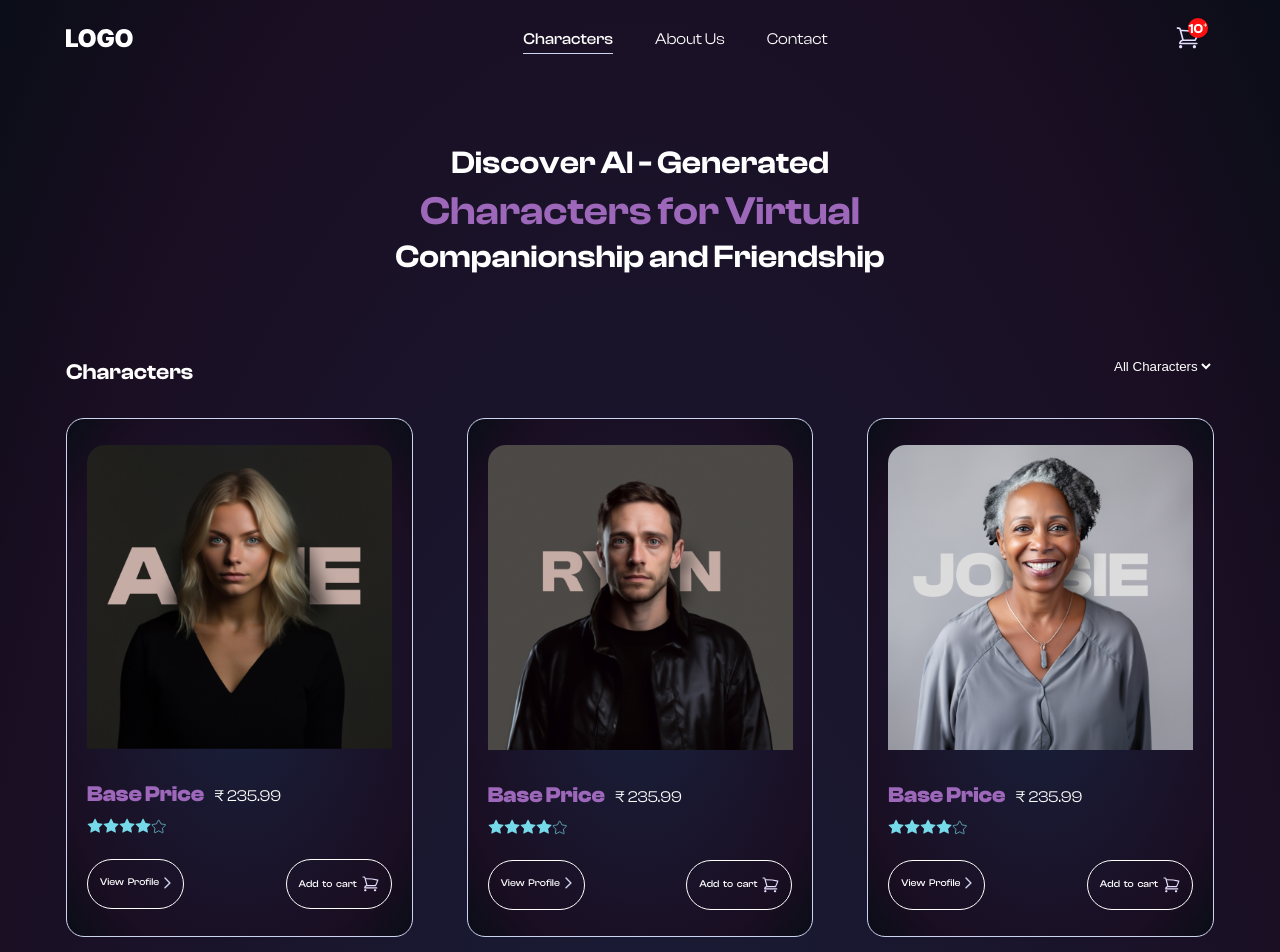
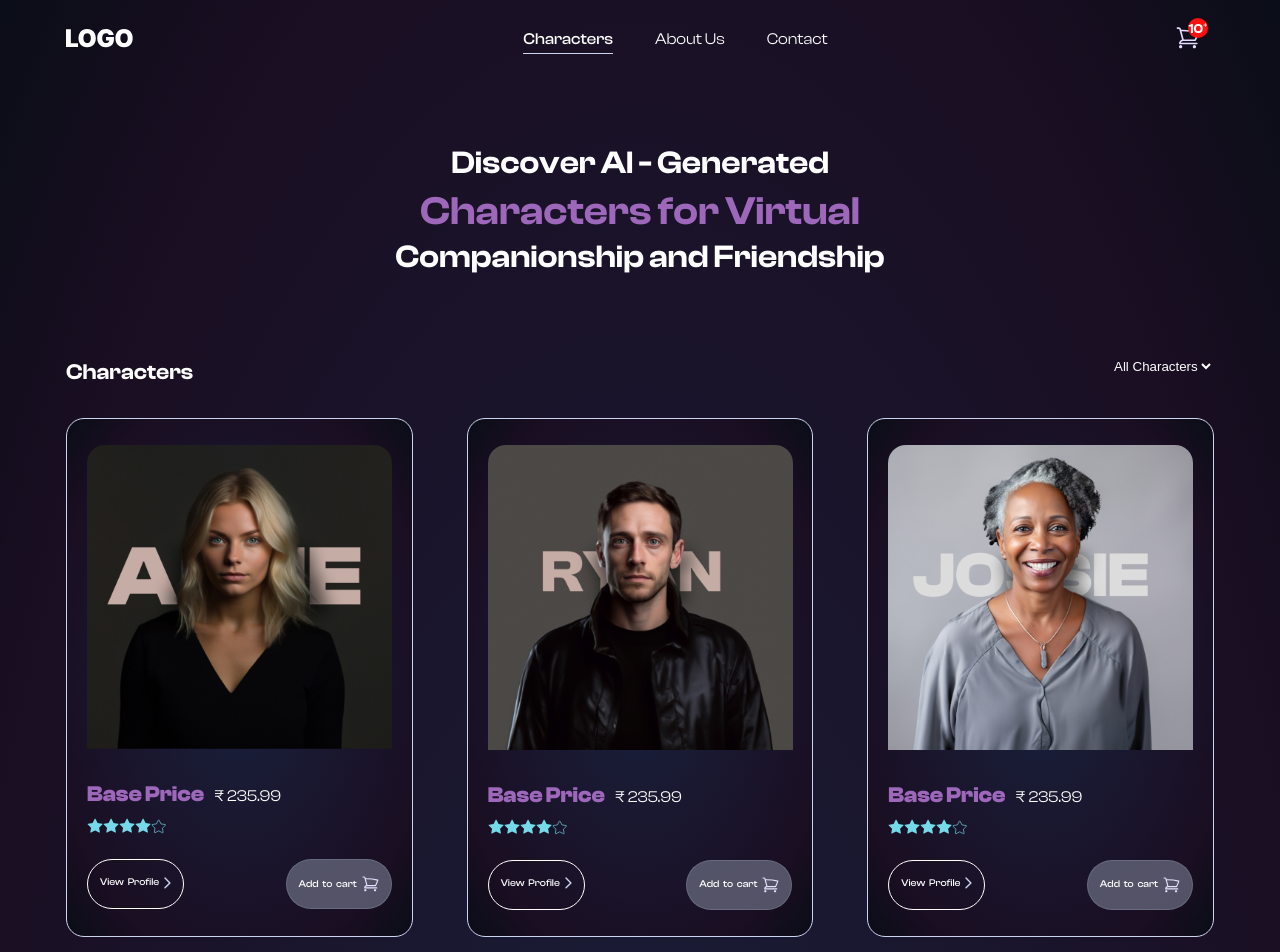
Before and after one commit to kgsantosh770/soul-shop, a React (Create React App) app: page /characters in a window 1280 px wide. Shown: the top 952 px of the page. Built offline with nearby package versions, Linux system fonts and the light colour scheme; a web font is replaced by a local one.

Commit message:
key prop to stars and cart button bg change

```diff
--- a/src/components/Card/Card.js
+++ b/src/components/Card/Card.js
@@ -14,7 +14,7 @@ const Card = ({ id, showOptions, character }) => {
             const ratedElement = i <= rating ? true : false;
             const altText = ratedElement ? 'star' : 'no-star';
             const imgSource = ratedElement ? StarFilledIcon : StarIcon;
-            const element = <img alt={altText} src={imgSource} width={16} height={16} />
+            const element = <img key={i} alt={altText} src={imgSource} width={16} height={16} />
             elements.push(element);
         }
         return elements;
@@ -48,8 +48,21 @@ const Card = ({ id, showOptions, character }) => {
             {
                 showOptions && character.price &&
                 <div className='btns'>
-                    <Button btnText='View Profile' image={ArrowRightIcon} imageTitle='View Profile' route={'/character'}/>
-                    <Button btnText='Add to cart' image={CartIcon} imageTitle='Cart'/>
+                    <Button
+                        btnText='View Profile'
+                        image={ArrowRightIcon}
+                        imageTitle='View Profile'
+                        route={'/character'}
+                    />
+                    <Button
+                        btnText='Add to cart'
+                        image={CartIcon}
+                        imageTitle='Cart'
+                        style={{
+                            backgroundColor: '#73788DA6',
+                            borderColor: '#73788DA6'
+                         }}
+                    />
                 </div>
             }
         </div>
```
